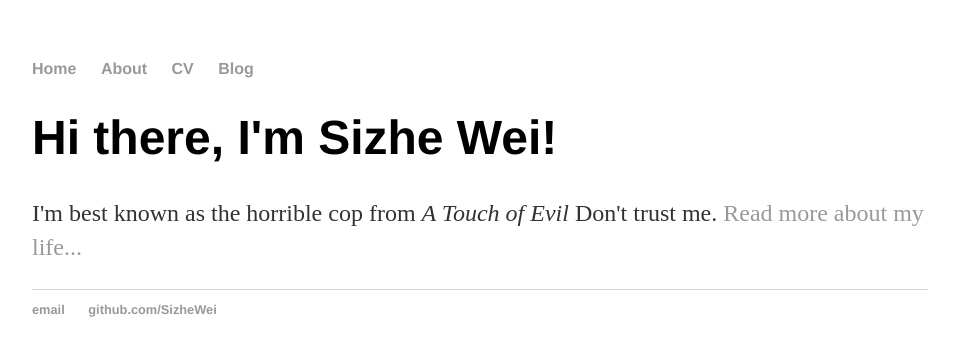
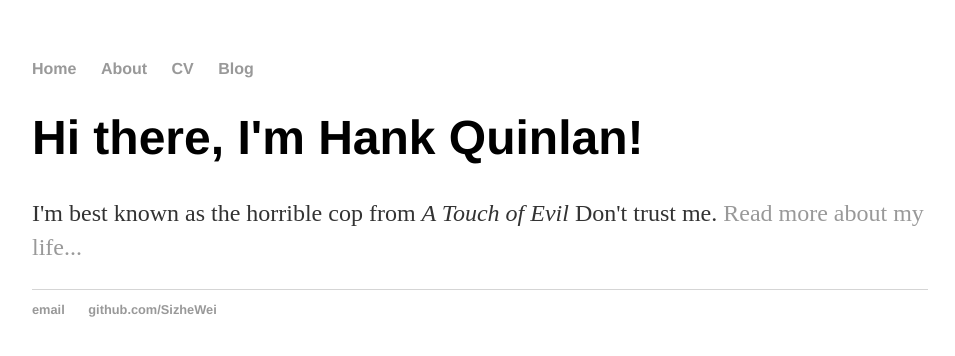
Before and after one commit to SizheWei/SizheWei.github.io, a Jekyll site: the page built from index.html, in a window 1280 px wide. Shown: the top 356 px of the page, without its empty margins (160-1115 px from the left). Built offline with Jekyll 4.4.1, drawn with Linux system fonts in a browser that asks for light colours.

Commit message:
add the template of the html site

```diff
--- a/index.html
+++ b/index.html
@@ -1,30 +1,8 @@
-<!DOCTYPE html>
-<html>
-	<head>
-		<title>Hank Quinlan, Horrible Cop</title>
-		<!-- link to main stylesheet -->
-		<link rel="stylesheet" type="text/css" href="/css/main.css">
-	</head>
-	<body>
-		<nav>
-    		<ul>
-        		<li><a href="/">Home</a></li>
-	        	<li><a href="/about">About</a></li>
-        		<li><a href="/cv">CV</a></li>
-        		<li><a href="/blog">Blog</a></li>
-    		</ul>
-		</nav>
-		<div class="container">
-    		<div class="blurb">
-        		<h1>Hi there, I'm Sizhe Wei!</h1>
-				<p>I'm best known as the horrible cop from <em>A Touch of Evil</em> Don't trust me. <a href="/about">Read more about my life...</a></p>
-    		</div><!-- /.blurb -->
-		</div><!-- /.container -->
-		<footer>
-    		<ul>
-        		<li><a href="mailto:sizhewei@sjtu.edu.cn">email</a></li>
-        		<li><a href="https://github.com/SizheWei">github.com/SizheWei</a></li>
-			</ul>
-		</footer>
-	</body>
-</html>
+---
+layout: default
+title: Hank Quinlan, Horrible Cop
+---
+<div class="blurb">
+	<h1>Hi there, I'm Hank Quinlan!</h1>
+	<p>I'm best known as the horrible cop from <em>A Touch of Evil</em> Don't trust me. <a href="/about">Read more about my life...</a></p>
+</div><!-- /.blurb -->
```
